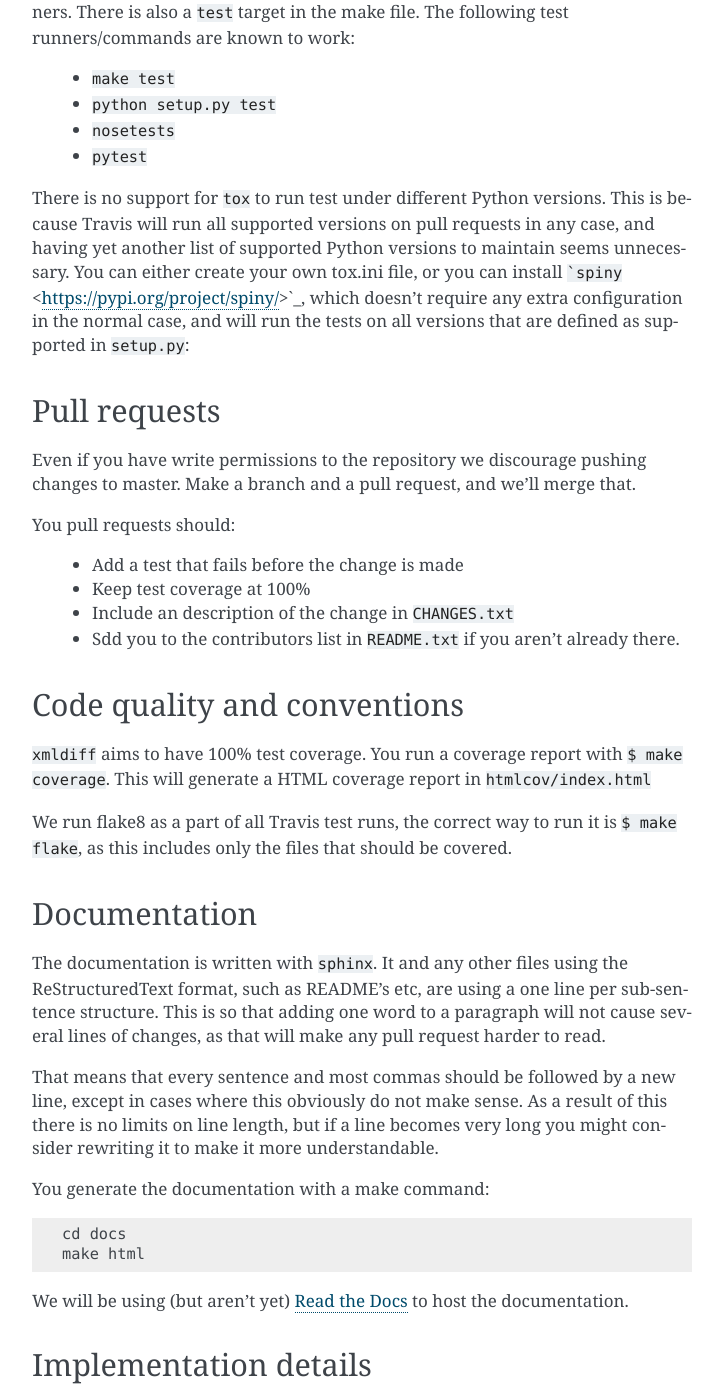
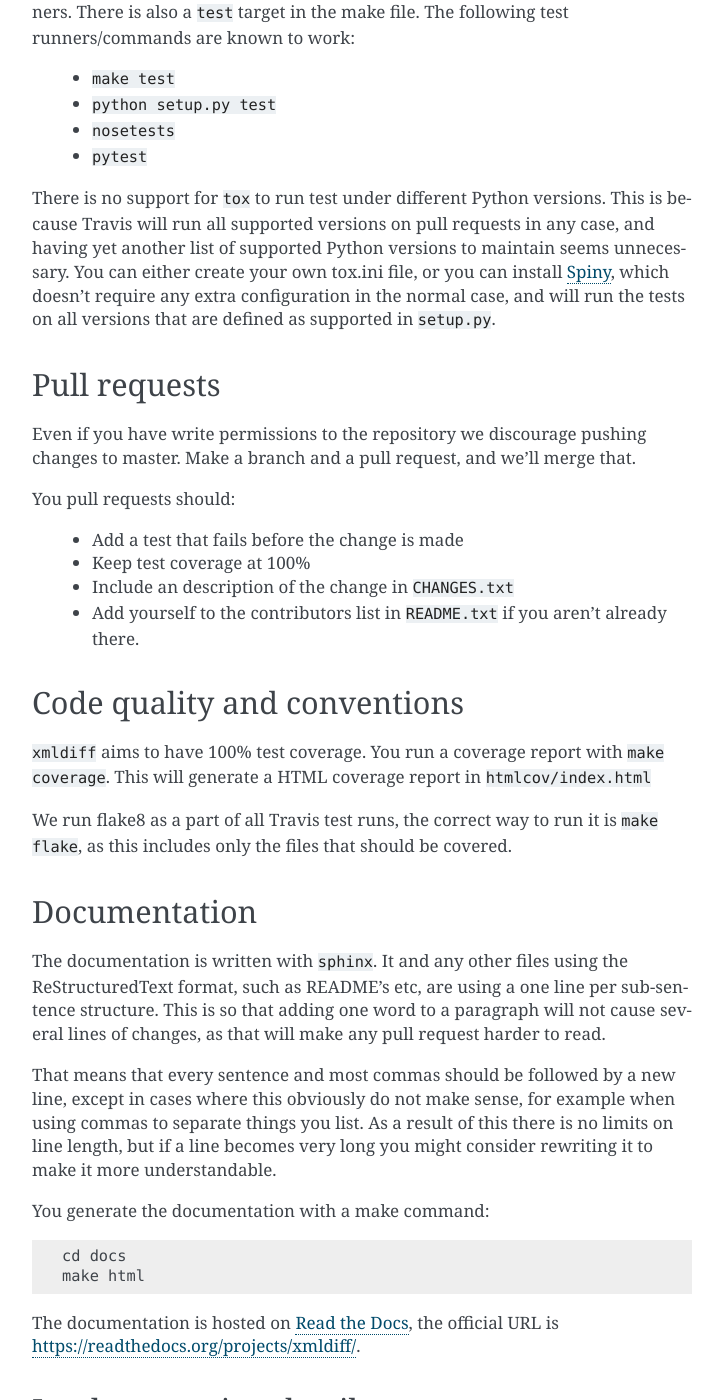
Before and after one commit to Shoobx/xmldiff, a Sphinx documentation site: the page built from docs/source/contributing.rst, in a window 1280 px wide and 1400 px high, scrolled down 885 px. Shown: the whole window, without its empty margins (388-1111 px from the left). Built offline with Sphinx 7.4.7, drawn with Linux system fonts in a browser that asks for light colours.

Commit message:
Update various docs

````diff
--- a/README.rst
+++ b/README.rst
@@ -56,7 +56,7 @@ Changes from ``xmldiff`` 1.x
 
   * These formats can show text differences in a semantically meaningful way.
 
-  * 2.0 is urrently significantly slower than ``xmldiff`` 2.x,
+  * 2.0 is urrently significantly slower than ``xmldiff`` 1.x,
     but this may change in the future.
     Currently we make no effort to make ``xmldiff`` 2.0 fast,
     we concentrate on making it correct and usable.
--- a/TODO.txt
+++ b/TODO.txt
@@ -23,7 +23,7 @@ First Beta:
 First Final:
 ------------
 
-* Documentation
+* Documentation - Done
 
 
 Future releases:
--- a/docs/source/commandline.rst
+++ b/docs/source/commandline.rst
@@ -64,7 +64,7 @@ since the whitespace there occurs inside a tag:
 
 In some XML formats, whitespace inside some tags is also not significant.
 The ``html`` formatter is an example of this.
- It is aware of that ``<p>`` tags contain text where whitespace isn't significant,
+It is aware of that ``<p>`` tags contain text where whitespace isn't significant,
 and will by default normalize whitespace inside these tags before comparing it,
 effectively replacing any whitespace inside those tags to a single space.
 This is so that when diffing two versions of HTML files you will not see changes that would not be visible in the final document.
--- a/docs/source/conf.py
+++ b/docs/source/conf.py
@@ -140,7 +140,7 @@ html_theme = 'alabaster'
 # Add any paths that contain custom static files (such as style sheets) here,
 # relative to this directory. They are copied after the builtin static files,
 # so a file named "default.css" will overwrite the builtin "default.css".
-html_static_path = ['_static']
+html_static_path = []
 
 # Add any extra paths that contain custom files (such as robots.txt or
 # .htaccess) here, relative to this directory. These files are copied
--- a/docs/source/contributing.rst
+++ b/docs/source/contributing.rst
@@ -52,9 +52,9 @@ There is no support for ``tox`` to run test under different Python versions.
 This is because Travis will run all supported versions on pull requests in any case,
 and having yet another list of supported Python versions to maintain seems unnecessary.
 You can either create your own tox.ini file,
-or you can install ```spiny`` <https://pypi.org/project/spiny/>`_,
+or you can install `Spiny <https://pypi.org/project/spiny/>`_,
 which doesn't require any extra configuration in the normal case,
-and will run the tests on all versions that are defined as supported in ``setup.py``:
+and will run the tests on all versions that are defined as supported in ``setup.py``.
 
 
 Pull requests
@@ -71,18 +71,18 @@ You pull requests should:
 
   * Include an description of the change in ``CHANGES.txt``
 
-  * Sdd you to the contributors list in ``README.txt`` if you aren't already there.
+  * Add yourself to the contributors list in ``README.txt`` if you aren't already there.
 
 
 Code quality and conventions
 ----------------------------
 
 ``xmldiff`` aims to have 100% test coverage.
-You run a coverage report with ``$ make coverage``.
+You run a coverage report with ``make coverage``.
 This will generate a HTML coverage report in ``htmlcov/index.html``
 
 We run flake8 as a part of all Travis test runs,
-the correct way to run it is ``$ make flake``,
+the correct way to run it is ``make flake``,
 as this includes only the files that should be covered.
 
 
@@ -97,7 +97,8 @@ This is so that adding one word to a paragraph will not cause several lines of c
 as that will make any pull request harder to read.
 
 That means that every sentence and most commas should be followed by a new line,
-except in cases where this obviously do not make sense.
+except in cases where this obviously do not make sense,
+for example when using commas to separate things you list.
 As a result of this there is no limits on line length,
 but if a line becomes very long you might consider rewriting it to make it more understandable.
 
@@ -106,7 +107,8 @@ You generate the documentation with a make command::
   cd docs
   make html
 
-We will be using (but aren't yet) `Read the Docs <https://readthedocs.org/>`_ to host the documentation.
+The documentation is hosted on `Read the Docs <https://readthedocs.org/>`_,
+the official URL is https://readthedocs.org/projects/xmldiff/.
 
 
 Implementation details
````
Also changed, not shown: .travis.yml.
